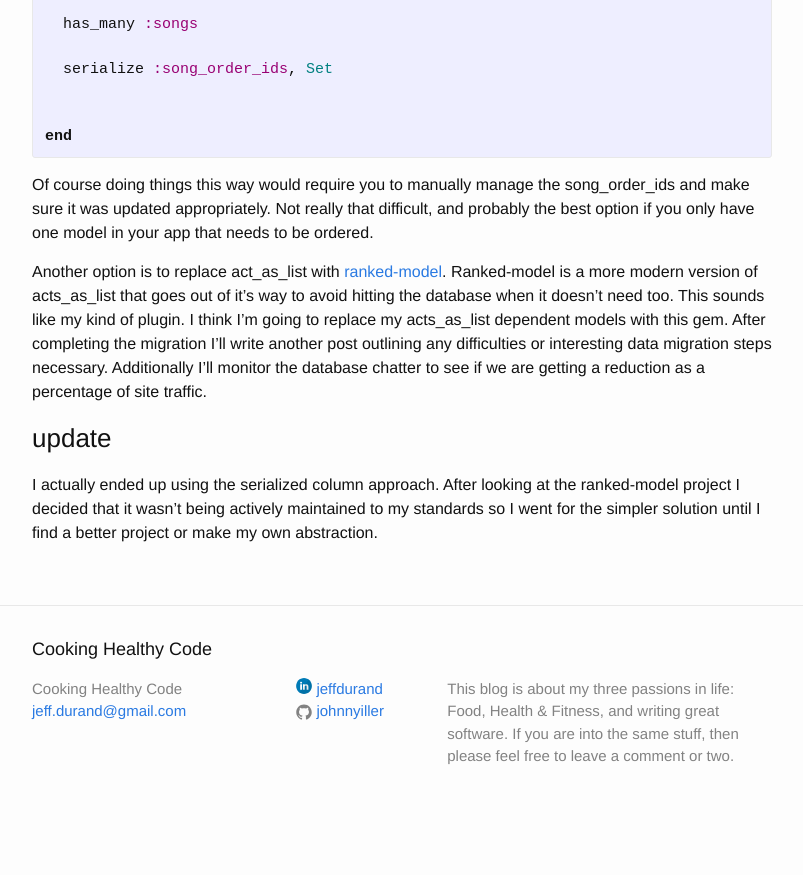
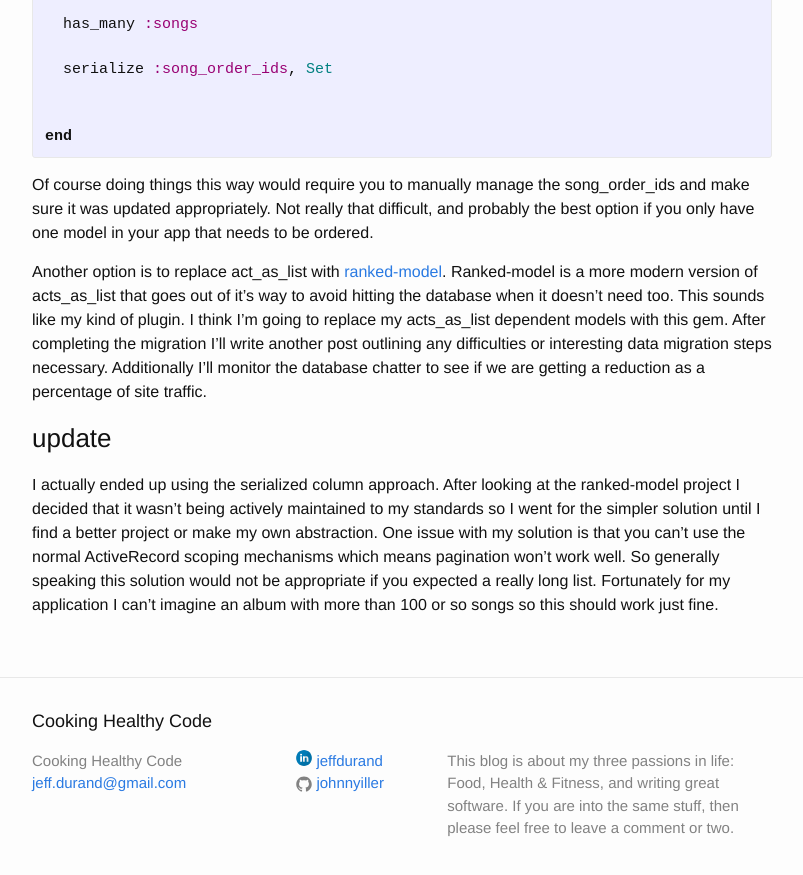
Before and after one commit to johnnyiller/johnnyiller.github.io, a Jekyll site: the page built from _posts/2014-12-29-act-as-list-table-locking.markdown, in a window 1280 px wide and 900 px high, scrolled down 1958 px. Shown: the top 875 px of the window, without its empty margins (238-1041 px from the left). Built offline with Jekyll 4.4.1, drawn with Linux system fonts in a browser that asks for light colours; comment, search, counter and statistics services are not loaded; before the commit the page ends 2786 px from its top, so only the background shows below that.

Commit message:
table locking revision

```diff
--- a/_posts/2014-12-29-act-as-list-table-locking.markdown
+++ b/_posts/2014-12-29-act-as-list-table-locking.markdown
@@ -82,4 +82,4 @@ Of course doing things this way would require you to manually manage the song_or
 Another option is to replace act_as_list with [ranked-model](https://github.com/mixonic/ranked-model).  Ranked-model is a more modern version of acts_as_list that goes out of it's way to avoid hitting the database when it doesn't need too.  This sounds like my kind of plugin.  I think I'm going to replace my acts_as_list dependent models with this gem.  After completing the migration I'll write another post outlining any difficulties or interesting data migration steps necessary.  Additionally I'll monitor the database chatter to see if we are getting a reduction as a percentage of site traffic.
 
 ### update
-I actually ended up using the serialized column approach.  After looking at the ranked-model project I decided that it wasn't being actively maintained to my standards so I went for the simpler solution until I find a better project or make my own abstraction.
+I actually ended up using the serialized column approach.  After looking at the ranked-model project I decided that it wasn't being actively maintained to my standards so I went for the simpler solution until I find a better project or make my own abstraction.  One issue with my solution is that you can't use the normal ActiveRecord scoping mechanisms which means pagination won't work well.  So generally speaking this solution would not be appropriate if you expected a really long list.  Fortunately for my application I can't imagine an album with more than 100 or so songs so this should work just fine.
```
